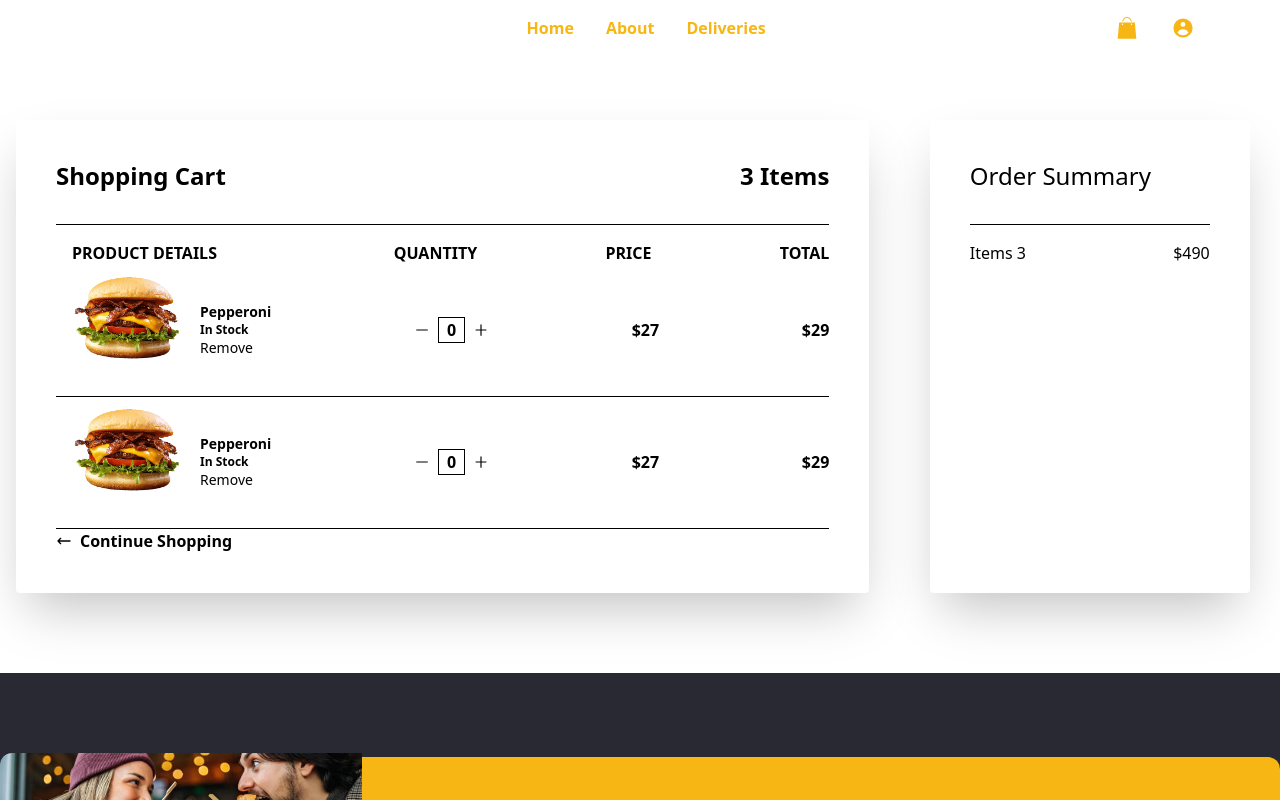
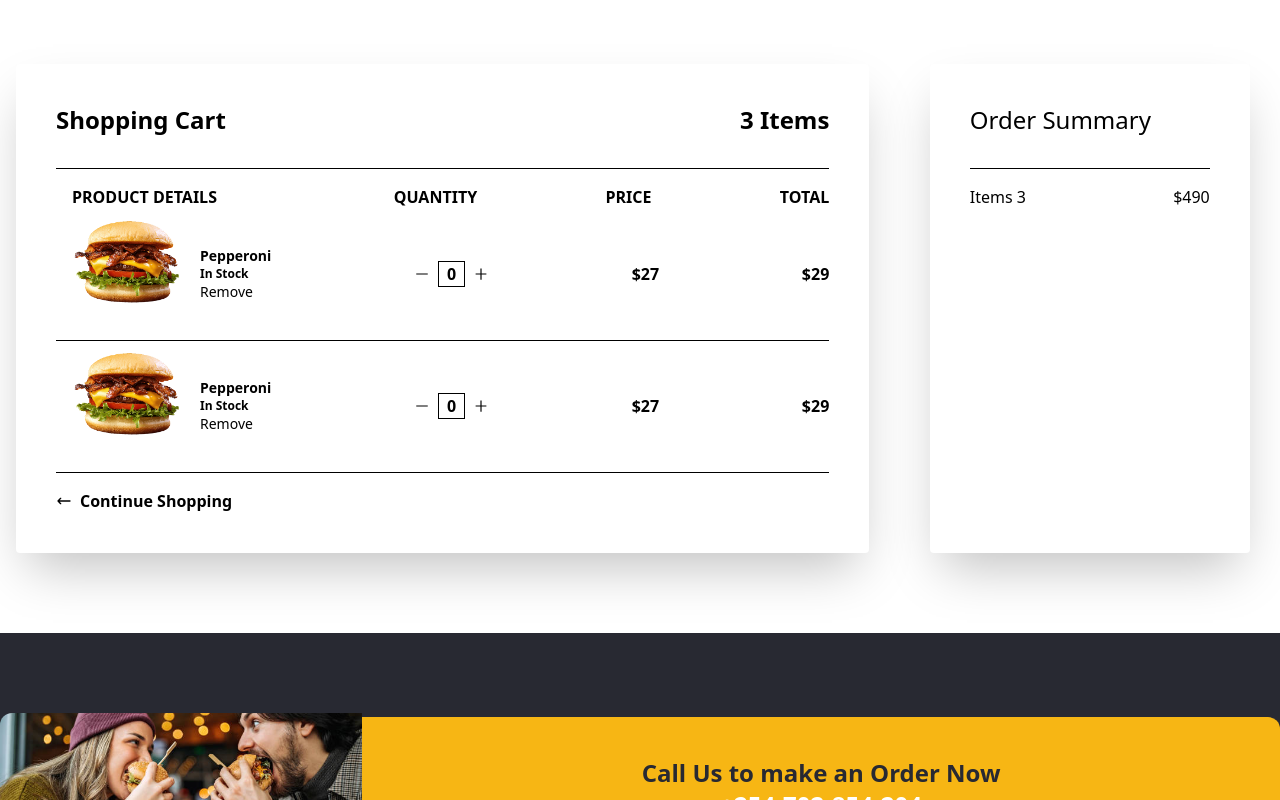
Before and after one commit to Marcos8060/Deliveroo, a React (Create React App) app: page /cart in a window 1280 px wide. Shown: the top 800 px of the page. Built offline with nearby package versions, Linux system fonts and the light colour scheme.

Commit message:
made a minor change

```diff
--- a/src/Pages/Cart.js
+++ b/src/Pages/Cart.js
@@ -10,7 +10,7 @@ import { Link } from 'react-router-dom'
 const Cart = () => {
   return (
     <>
-    <Navigation />
+    {/* <Navigation /> */}
 
     <div className='flex md:flex-row flex-col'>
     <div className='p-10 bg-white md:mb-20 rounded shadow-2xl md:w-8/12 w-11/12 mx-auto md:ml-4 mt-16'>
@@ -78,7 +78,7 @@ const Cart = () => {
         <hr />
 
 
-         <Link className='flex items-center' to='/'>
+         <Link className='flex items-center mt-4' to='/'>
            <HiOutlineArrowNarrowLeft />
            <span className='font-semibold ml-2'>Continue Shopping</span>
          </Link>
```
